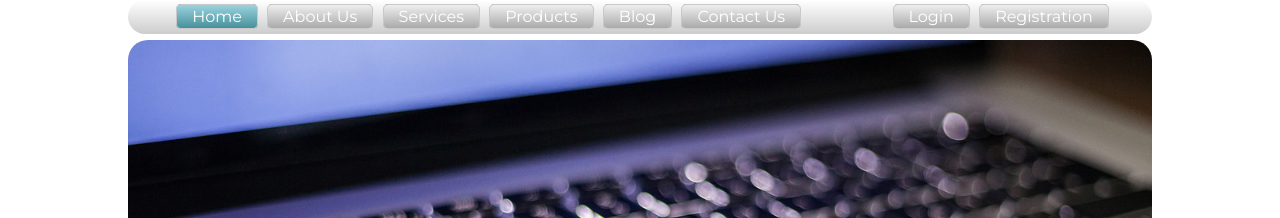
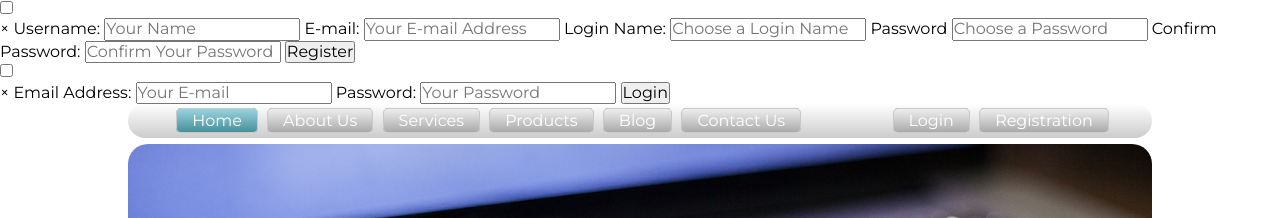
Before and after one commit to marzena-szopinska/Learn_With_Us, a plain HTML site: page index.html in a window 1280 px wide. Shown: the top 218 px of the page. Drawn offline with Linux system fonts and the light colour scheme.

Commit message:
created modal boxes

```diff
--- a/index.html
+++ b/index.html
@@ -9,6 +9,45 @@
     <link rel="stylesheet" href="css/styles.css">
   </head>
   <body>
+
+    <!-- modal box -->
+    <input type="checkbox" id="registration">
+    <form action="index.html" id="register">
+      <label for="registration" id="close">&times;</label>
+
+      <label for="username">Username:</label>
+      <input type="text" placeholder="Your Name">
+
+      <label for="email">E-mail:</label>
+      <input type="email" placeholder="Your E-mail Address">
+
+      <label for="login">Login Name:</label>
+      <input type="text" placeholder="Choose a Login Name"</label>
+
+      <label for="password">Password</label>
+      <input type="password" placeholder="Choose a Password">
+
+      <label for="password">Confirm Password:</label>
+      <input type="password" placeholder="Confirm Your Password">
+
+      <input type="submit" value="Register">
+    </form>
+
+    <input type="checkbox" id="login">
+    <form action="index.html" id="sign-in">
+      <label for="login" id="close">&times;</label>
+
+      <label for="email">Email Address:</label>
+      <input type="email" placeholder="Your E-mail">
+
+      <label for="password">Password:</label>
+      <input type="password" placeholder="Your Password">
+
+      <input type="submit" value="Login">
+    </form>
+
+
+
     <div class="main-wrapper">
       <nav>
         <!-- navigation bar -->
@@ -30,8 +69,8 @@
           </ul>
 
           <ul class="nav2">
-              <li><a href="#">Login</a></li>
-              <li><a href="#">Registration</a></li>
+              <li><a href="#"><label for='login'>Login</label></a></li>
+              <li><a href="#"><label for='registration'>Registration</label></a></li>
           </ul>
       </nav>
       <!-- slider -->
```
